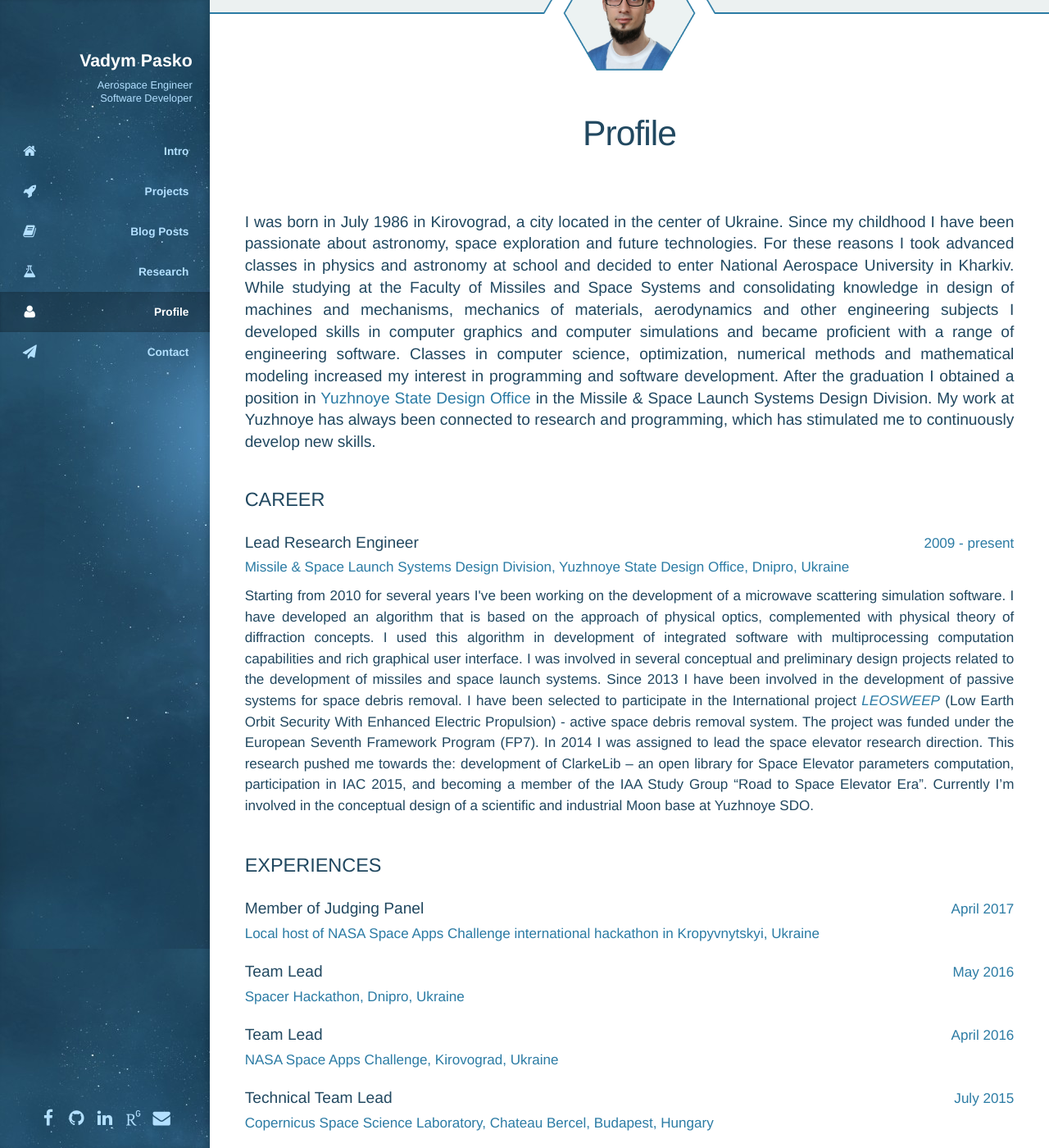
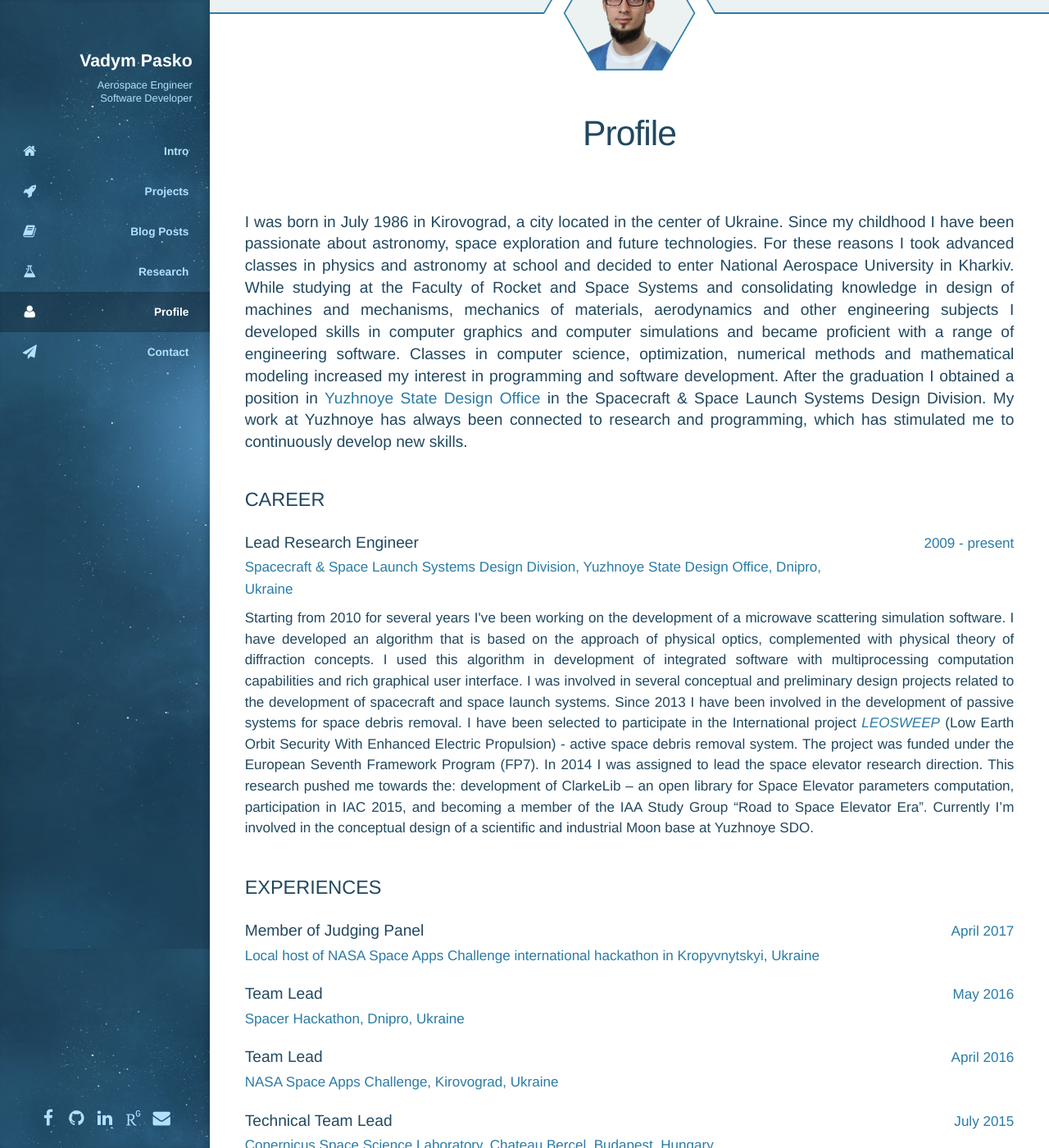
Before and after one commit to nomad-vagabond/vp-site, a Jekyll site: the page built from index.html, in a window 1280 px wide and 1400 px high, scrolled down 4046 px. Shown: the whole window at 82% size. Built offline with Jekyll 4.4.1, drawn with Linux system fonts in a browser that asks for light colours; some web fonts are replaced; some of the changed text lies outside the part shown.

Commit message:
Change bad titles

```diff
--- a/_includes/sections/profile.html
+++ b/_includes/sections/profile.html
@@ -22,7 +22,7 @@
     </header>
 
     <p class='research-info'>
-      I was born in July 1986 in Kirovograd, a city located in the center of Ukraine. Since my childhood I have been passionate about astronomy, space exploration and future technologies. For these reasons I took advanced classes in physics and astronomy at school and decided to enter National Aerospace University in Kharkiv. While studying at the Faculty of Missiles and Space Systems and consolidating knowledge in design of machines and mechanisms, mechanics of materials, aerodynamics and other engineering subjects I developed skills in computer graphics and computer simulations and became proficient with a range of engineering software. Classes in computer science, optimization, numerical methods and mathematical modeling increased my interest in programming and software development. After the graduation I obtained a position in <a target="_blank" href="http://yuzhnoye.com/en/home/">Yuzhnoye State Design Office</a> in the Missile &amp; Space Launch Systems Design Division. My work at Yuzhnoye has always been connected to research and programming, which has stimulated me to continuously develop new skills.
+      I was born in July 1986 in Kirovograd, a city located in the center of Ukraine. Since my childhood I have been passionate about astronomy, space exploration and future technologies. For these reasons I took advanced classes in physics and astronomy at school and decided to enter National Aerospace University in Kharkiv. While studying at the Faculty of Rocket and Space Systems and consolidating knowledge in design of machines and mechanisms, mechanics of materials, aerodynamics and other engineering subjects I developed skills in computer graphics and computer simulations and became proficient with a range of engineering software. Classes in computer science, optimization, numerical methods and mathematical modeling increased my interest in programming and software development. After the graduation I obtained a position in <a target="_blank" href="http://yuzhnoye.com/en/home/">Yuzhnoye State Design Office</a> in the Spacecraft &amp; Space Launch Systems Design Division. My work at Yuzhnoye has always been connected to research and programming, which has stimulated me to continuously develop new skills.
     </p>
 
     <!-- CAREER -->
@@ -37,11 +37,11 @@
           <td class="time">2009 - present</td>
         </tr>
       </table>
-      <p>Missile &amp; Space Launch Systems Design Division, Yuzhnoye State Design Office, Dnipro, Ukraine</p>
+      <p>Spacecraft &amp; Space Launch Systems Design Division, Yuzhnoye State Design Office, Dnipro, Ukraine</p>
 
       </div>
         <p class="work-details">Starting from 2010 for several years I've been working on the development of a microwave scattering simulation software. I have developed an algorithm that is based on the approach of physical optics, complemented with physical theory of diffraction concepts. I used this algorithm in development of integrated software with multiprocessing computation capabilities and rich graphical user interface.
-        I was involved in several conceptual and preliminary design projects related to the development of  missiles and space launch systems.
+        I was involved in several conceptual and preliminary design projects related to the development of  spacecraft and space launch systems.
         Since 2013 I have been involved in the development of passive systems for space debris removal. I have been selected to participate in the International project <a target="_blank" href={{site.projects.leosweep}}>LEOSWEEP</a> (Low Earth Orbit Security With Enhanced Electric Propulsion) - active space debris removal system. The project was funded under the European Seventh Framework Program (FP7).
         In 2014 I was assigned to lead the space elevator research direction. This research pushed me towards the: development of ClarkeLib – an open library for Space Elevator parameters computation, participation in IAC 2015, and becoming a member of the IAA Study Group “Road to Space Elevator Era”.
         Currently I’m involved in the conceptual design of a scientific and industrial Moon base at Yuzhnoye SDO.
@@ -122,7 +122,7 @@
             <td class="time">2007 - 2009</td>
           </tr>
         </table>
-        <p>Faculty of Missiles and Space Systems, National Aerospace University, Kharkiv, Ukraine</p>
+        <p>Faculty of Rocket and Space Systems, National Aerospace University, Kharkiv, Ukraine</p>
       </div>
 
       <div class="profile-item">
@@ -132,7 +132,7 @@
             <td class="time">2003 - 2007</td>
           </tr>
         </table>
-        <p>Faculty of Missiles and Space Systems, National Aerospace University, Kharkiv, Ukraine</p>
+        <p>Faculty of Rocket and Space Systems, National Aerospace University, Kharkiv, Ukraine</p>
       </div>
 
       <div class="profile-item">
--- a/_includes/sections/skills.html
+++ b/_includes/sections/skills.html
@@ -126,7 +126,7 @@
       <tr class="skitem">
           <td class="skill-text">
             <h3 class="level-title">3D Graphics</h3>
-            <p>Autodesk 3ds Max</p>
+            <p>Autodesk 3ds Max, Blender</p>
           </td>
 
           <td>
```
Also changed, not shown: other parts of _includes/sections/profile.html (+1 -1 lines), _includes/sections/blog.html (+1 -7 lines).
